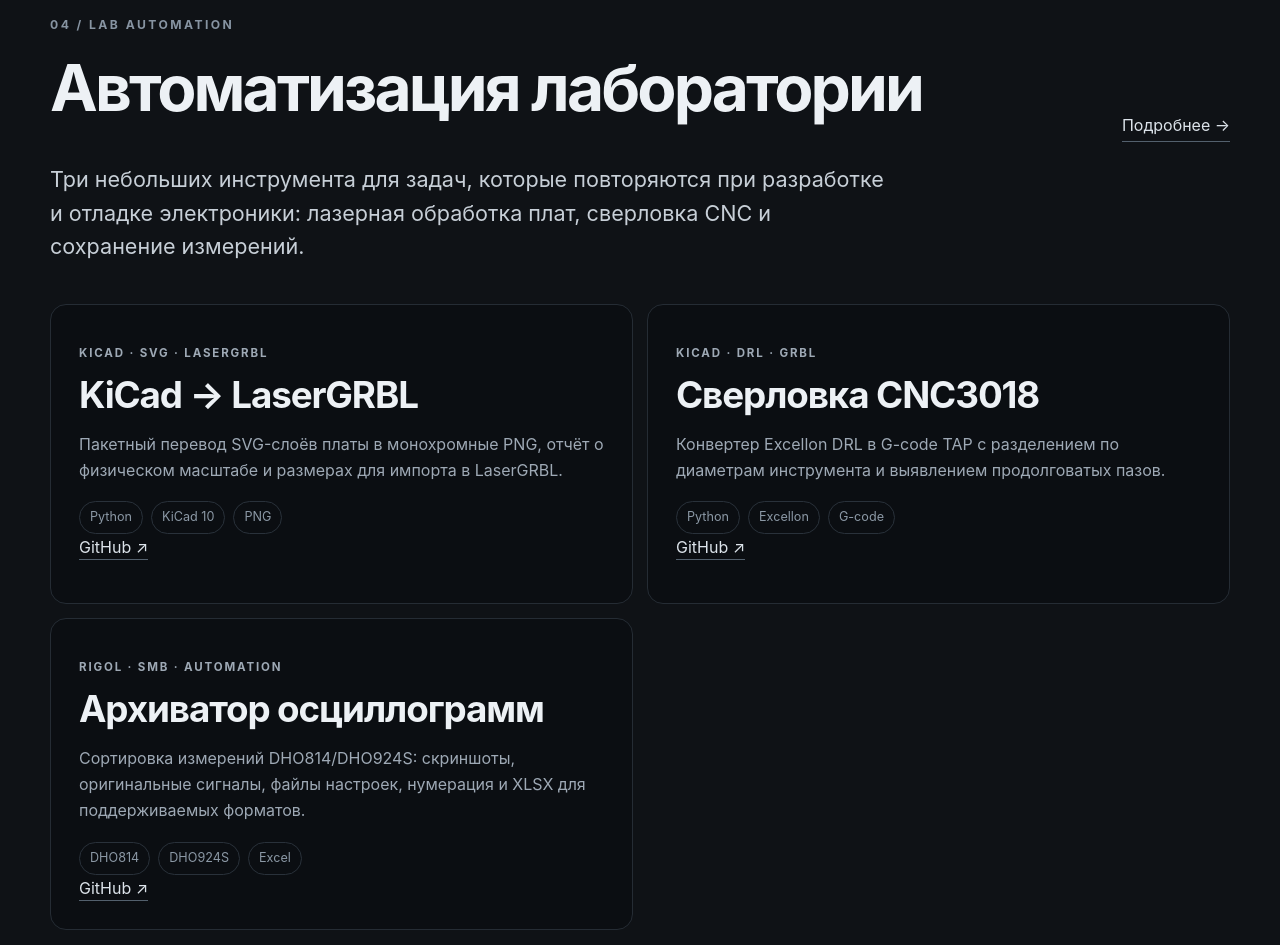
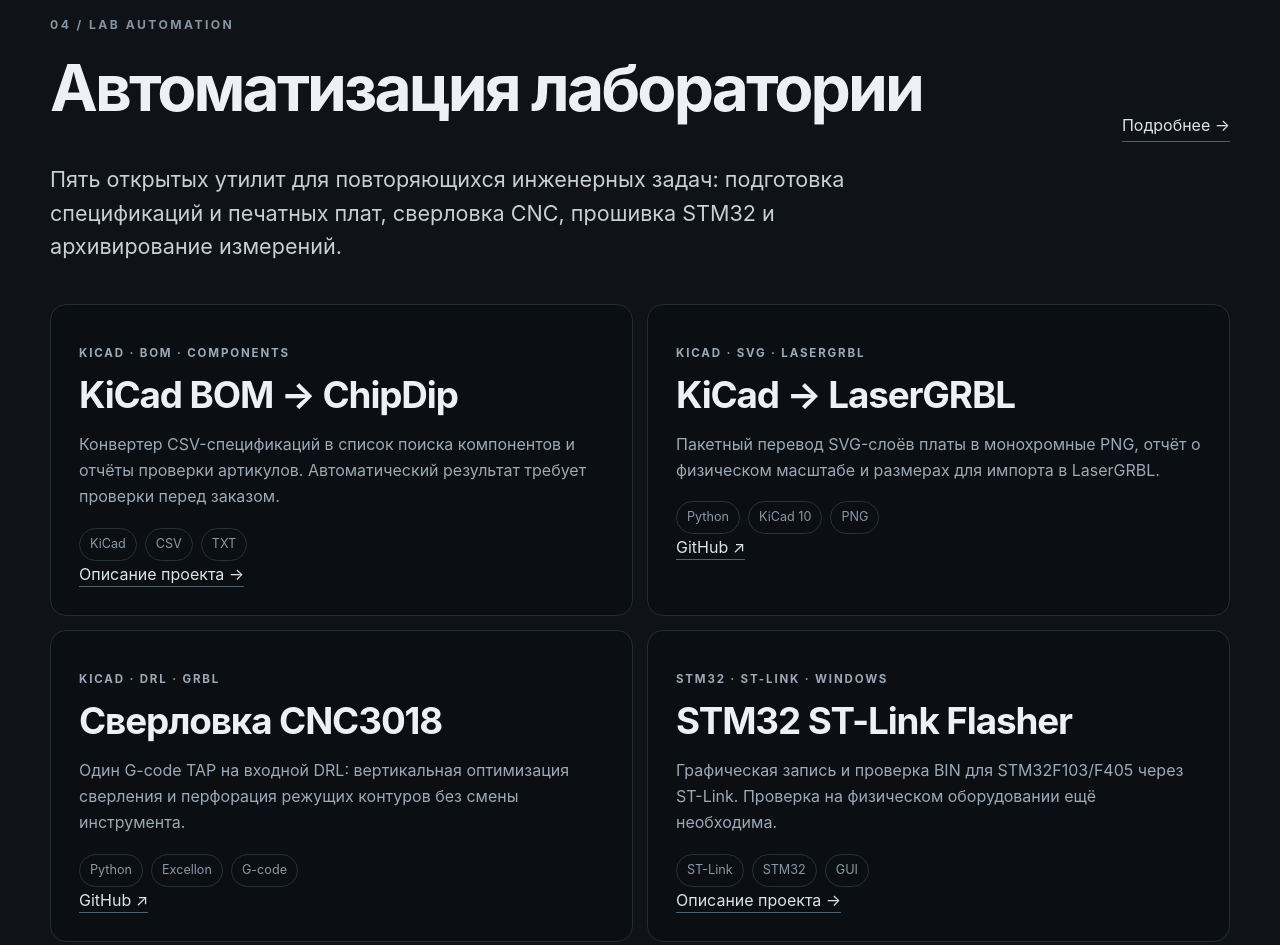
Before and after one commit to MaxStriX324/maxstrix324.github.io, a plain HTML site: page project/index.html in a window 1280 px wide. Shown: the part 4947-5892 px from the top of the page. Drawn offline with Linux system fonts and the light colour scheme.

Commit message:
docs(site): refresh project/index.html project descriptions

```diff
--- a/project/index.html
+++ b/project/index.html
@@ -6,7 +6,7 @@
   <link rel="icon" type="image/svg+xml" href="/favicon.svg">
   <meta name="theme-color" content="#07111f">
   <title>Проекты — Максим Стародуб / MaxStriX324</title>
-  <meta name="description" content="Проекты Максима Стародуба: ПАЗ-3206 «Черепаха», Nissan Leaf, автоматизация лаборатории, STM32, WorkBalance, 900 рук и собственные инженерные разработки.">
+  <meta name="description" content="Проекты Максима Стародуба: ПАЗ-3206, Nissan Leaf, KiCad BOM для ChipDip, CNC3018, STM32 ST-Link Flasher, Rigol, WorkBalance и 900 рук.">
   <meta name="robots" content="index,follow">
   <link rel="canonical" href="https://maxstrix324.github.io/project/">
   <link rel="stylesheet" href="../styles.css">
@@ -89,10 +89,12 @@
     <section class="section alt" id="lab-automation">
       <div class="container">
         <div class="section-head"><div><p class="section-label">04 / LAB AUTOMATION</p><h2 class="section-title">Автоматизация лаборатории</h2></div><a class="text-link" href="/project/lab-automation/">Подробнее →</a></div>
-        <p class="lead">Три небольших инструмента для задач, которые повторяются при разработке и отладке электроники: лазерная обработка плат, сверловка CNC и сохранение измерений.</p>
+        <p class="lead">Пять открытых утилит для повторяющихся инженерных задач: подготовка спецификаций и печатных плат, сверловка CNC, прошивка STM32 и архивирование измерений.</p>
         <div class="project-cards">
+          <a class="detail-card" href="/project/kicad-bom-chipdip/"><div><p class="project-meta">KICAD · BOM · COMPONENTS</p><h3>KiCad BOM → ChipDip</h3><p>Конвертер CSV-спецификаций в список поиска компонентов и отчёты проверки артикулов. Автоматический результат требует проверки перед заказом.</p><div class="tags"><span>KiCad</span><span>CSV</span><span>TXT</span></div><span class="text-link">Описание проекта →</span></div></a>
           <a class="detail-card" href="https://github.com/MaxStriX324/kicad-svg-lasergrbl"><div><p class="project-meta">KICAD · SVG · LASERGRBL</p><h3>KiCad → LaserGRBL</h3><p>Пакетный перевод SVG-слоёв платы в монохромные PNG, отчёт о физическом масштабе и размерах для импорта в LaserGRBL.</p><div class="tags"><span>Python</span><span>KiCad 10</span><span>PNG</span></div><span class="text-link">GitHub ↗</span></div></a>
-          <a class="detail-card" href="https://github.com/MaxStriX324/kicad-drl-cnc3018"><div><p class="project-meta">KICAD · DRL · GRBL</p><h3>Сверловка CNC3018</h3><p>Конвертер Excellon DRL в G-code TAP с разделением по диаметрам инструмента и выявлением продолговатых пазов.</p><div class="tags"><span>Python</span><span>Excellon</span><span>G-code</span></div><span class="text-link">GitHub ↗</span></div></a>
+          <a class="detail-card" href="https://github.com/MaxStriX324/kicad-drl-cnc3018"><div><p class="project-meta">KICAD · DRL · GRBL</p><h3>Сверловка CNC3018</h3><p>Один G-code TAP на входной DRL: вертикальная оптимизация сверления и перфорация режущих контуров без смены инструмента.</p><div class="tags"><span>Python</span><span>Excellon</span><span>G-code</span></div><span class="text-link">GitHub ↗</span></div></a>
+          <a class="detail-card" href="/project/stm32-stlink-flasher/"><div><p class="project-meta">STM32 · ST-LINK · WINDOWS</p><h3>STM32 ST-Link Flasher</h3><p>Графическая запись и проверка BIN для STM32F103/F405 через ST-Link. Проверка на физическом оборудовании ещё необходима.</p><div class="tags"><span>ST-Link</span><span>STM32</span><span>GUI</span></div><span class="text-link">Описание проекта →</span></div></a>
           <a class="detail-card" href="https://github.com/MaxStriX324/rigol-oscilloscope-sorter"><div><p class="project-meta">RIGOL · SMB · AUTOMATION</p><h3>Архиватор осциллограмм</h3><p>Сортировка измерений DHO814/DHO924S: скриншоты, оригинальные сигналы, файлы настроек, нумерация и XLSX для поддерживаемых форматов.</p><div class="tags"><span>DHO814</span><span>DHO924S</span><span>Excel</span></div><span class="text-link">GitHub ↗</span></div></a>
         </div>
       </div>
```
